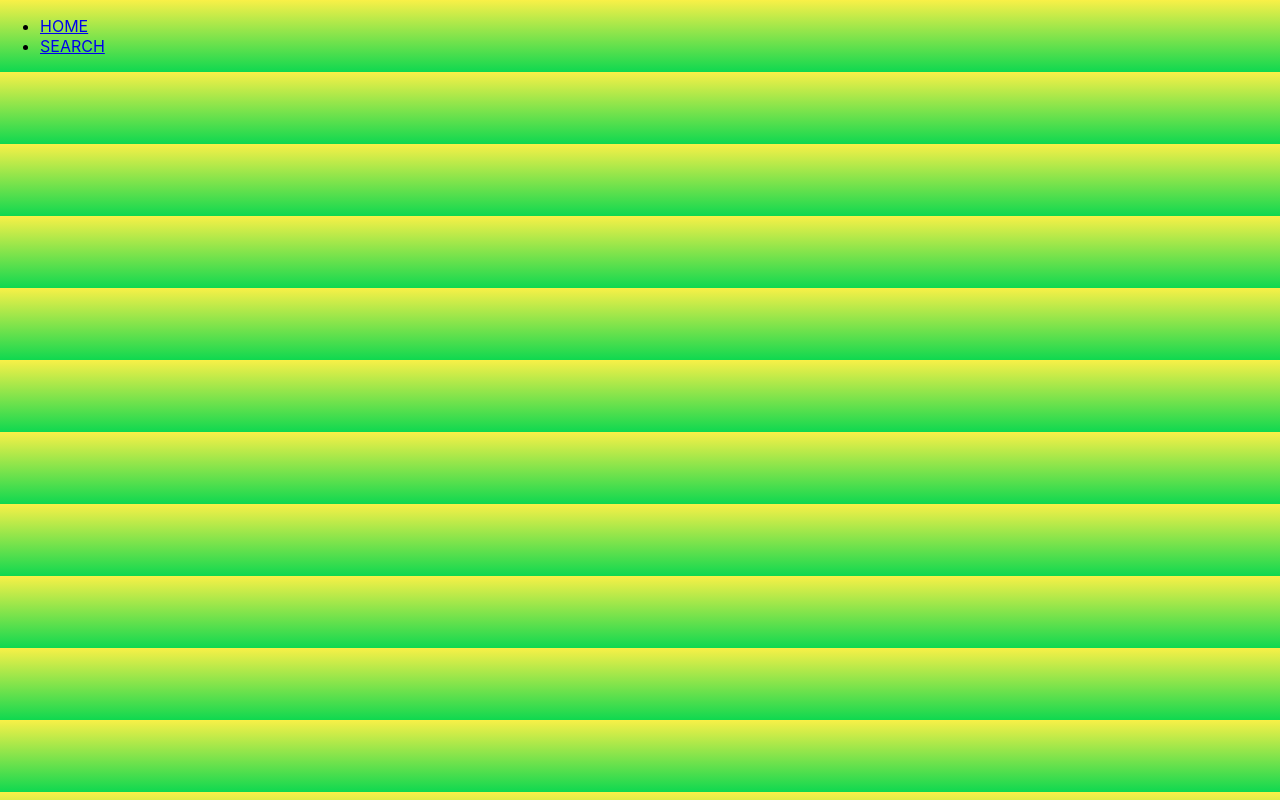
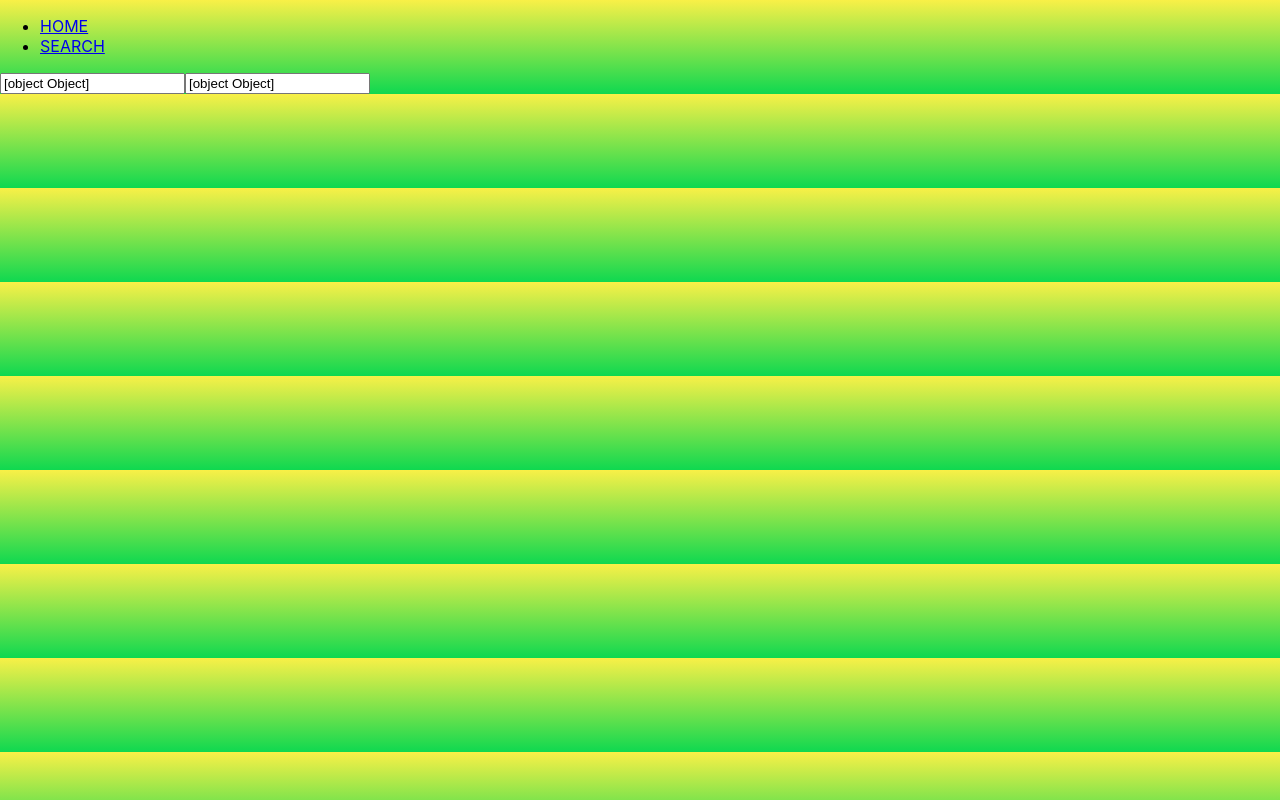
Before and after one commit to festus971/Meal-Api, a React (Create React App) app: page /meal/1 in a window 1280 px wide. Built offline with nearby package versions, Linux system fonts and the light colour scheme.

Commit message:
updating the form

```diff
--- a/src/component/App.js
+++ b/src/component/App.js
@@ -5,6 +5,7 @@ import Home from "./Home";
 import Search from "./Search";
 import Details from "./Details";
 import {PropagateLoader} from "react-spinners";
+
 
 function App() {
   const[meal,setMeal]=useState(null)
--- a/src/component/Details.js
+++ b/src/component/Details.js
@@ -1,6 +1,7 @@
 
 import React from "react";
 import "./style/Details.css"
+import FormComments from "./FormComment";
 export default function Details({meal}){
 
 
@@ -12,6 +13,7 @@ export default function Details({meal}){
                 <h6 className="badge bg-success">{meal.strCategory}</h6>
                 <p>{meal.strInstructions}</p>
             </center>:null}
+            <FormComments/>
         </div>
     )
 
--- /dev/null
+++ b/src/component/FormComment.js
@@ -0,0 +1,23 @@
+import React,{useState} from "react";
+
+function FormComments(){
+const[values,setValues]=useState({
+    reviews:"",
+    Suggestions:""
+})
+
+const handleformreviews=(event)=>{
+    setValues({...values,reviews:event.target.value})
+}
+const handleformsuggestions=(event)=>{
+    setValues({...values,Suggestions:event.target.value})
+}
+
+    return(
+        <div>
+            <input value={values} placeholder="reviews" name="reviews" onChange={handleformreviews}></input>
+            <input value={values} placeholder="suggestions" name="suggestions" onChange={handleformsuggestions}></input>
+        </div>
+    )
+}
+export default FormComments;
```
